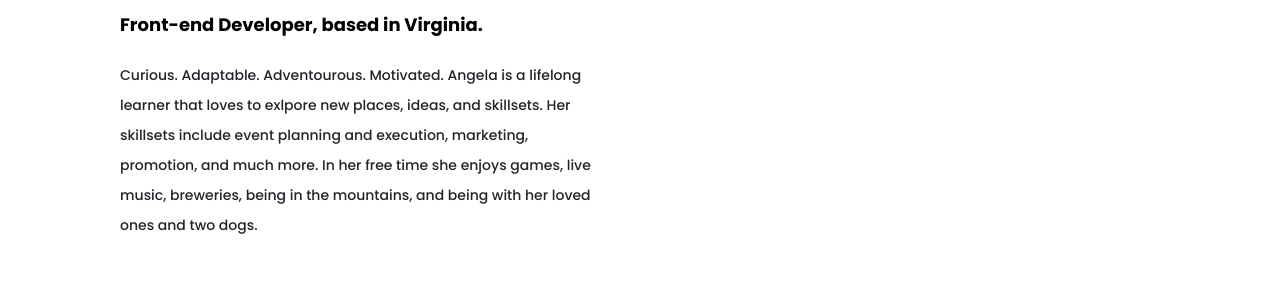
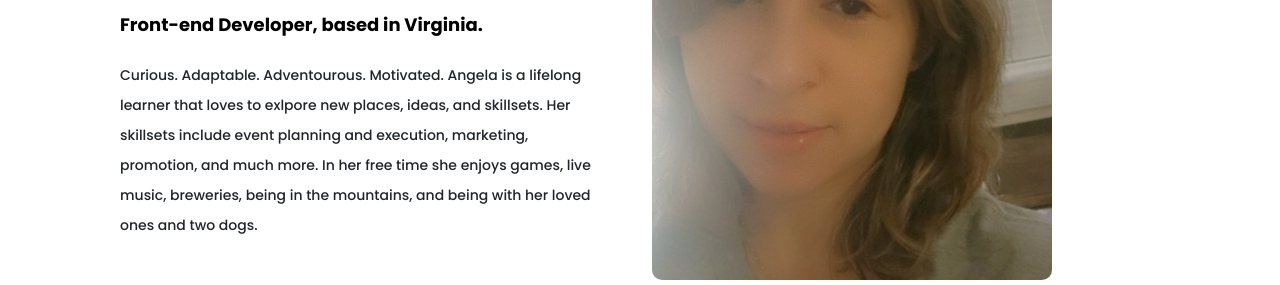
Before and after one commit to abott1337/Port1, a plain HTML site: page about.html in a window 1280 px wide. Shown: the part 262-547 px from the top of the page. Drawn offline with nearby package versions, Linux system fonts and the light colour scheme.

Commit message:
Update about.html

```diff
--- a/about.html
+++ b/about.html
@@ -78,7 +78,7 @@ Angela is a lifelong learner that loves to exlpore new places, ideas, and skills
           </div>
         </div>
         <div class="col-lg-6">
-          <img src="" alt="my photo" class="img-fluid" />
+          <img src="images/Snapchat-499849080.jpg" alt="my photo" class="img-fluid" />
         </div>
       </div>
       <footer>
```
